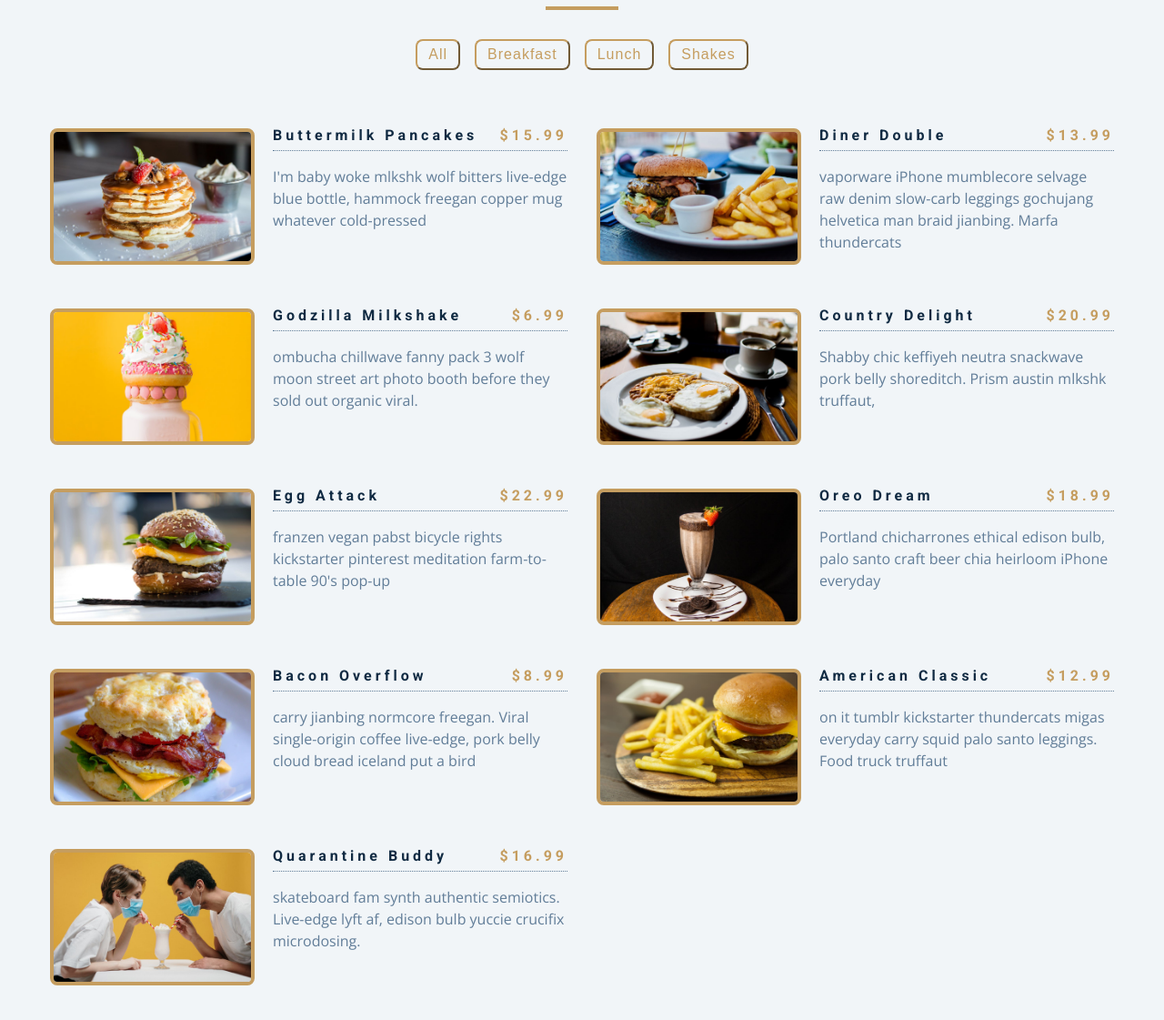
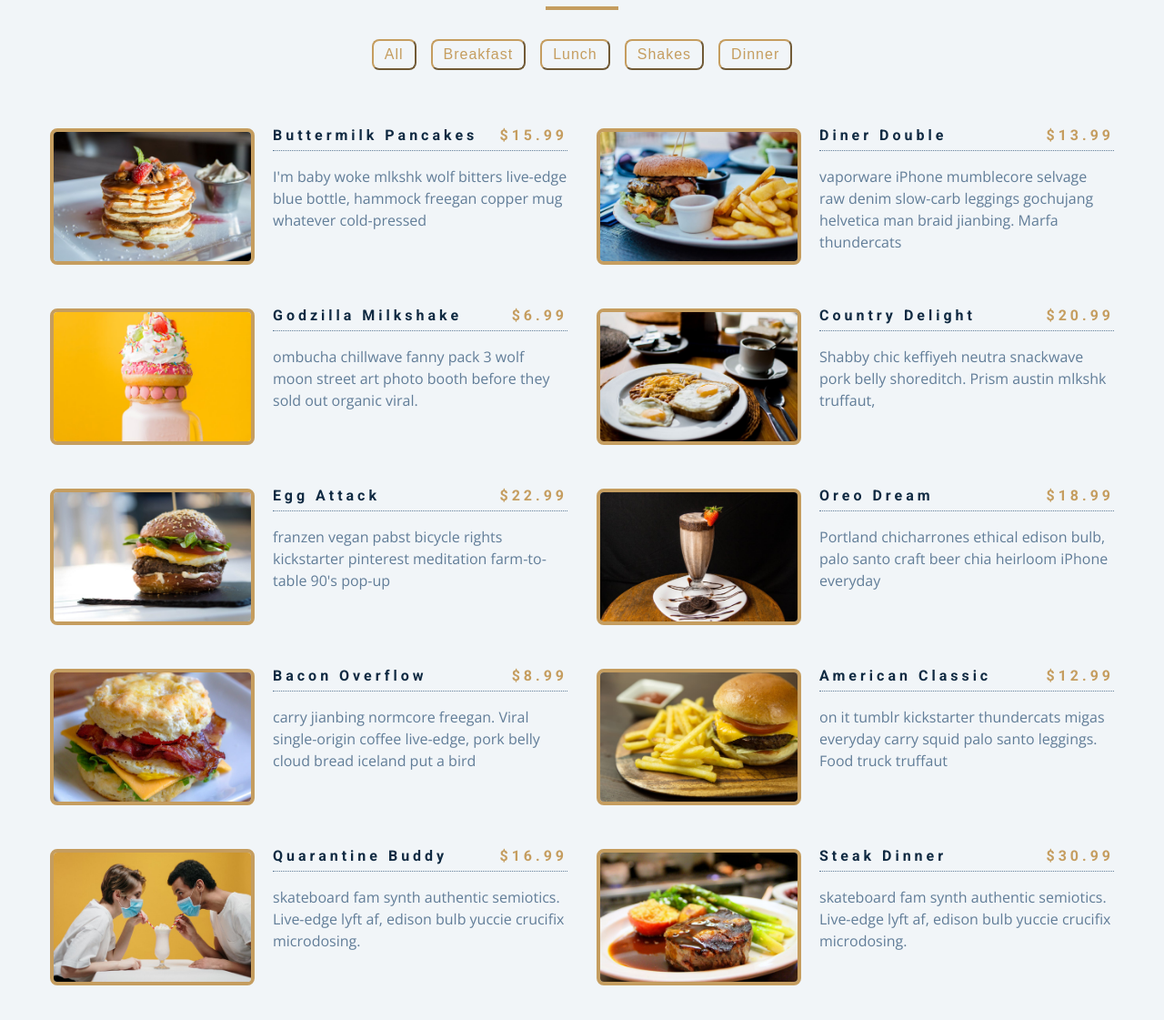
Before and after one commit to gilsgit/js-foodmenu, a plain HTML site: page index.html in a window 1280 px wide. Shown: the part 125-1246 px from the top of the page at 91% size. Drawn offline with nearby package versions, Linux system fonts and the light colour scheme.

Commit message:
finished project

```diff
--- a/app.js
+++ b/app.js
@@ -71,39 +71,28 @@ const menu = [
     img: "./images/item-9.jpeg",
     desc: `skateboard fam synth authentic semiotics. Live-edge lyft af, edison bulb yuccie crucifix microdosing.`,
   },
+  {
+    id: 10,
+    title: "steak dinner",
+    category: "dinner",
+    price: 30.99,
+    img: "./images/item-10.jpeg",
+    desc: `skateboard fam synth authentic semiotics. Live-edge lyft af, edison bulb yuccie crucifix microdosing.`,
+  },
 ];
 
 const sectionCenter = document.querySelector('.section-center');
-const filterBtns = document.querySelectorAll('.filter-btn');
+const container = document.querySelector('.btn-container');
+
 
 
 
 // load items
 window.addEventListener("DOMContentLoaded", function(){
   // console.log('loaded potats');
-  displayMenuItems(menu)
+    displayMenuItems(menu)
+    displayMenuButtons();
 });
-
-// filter items
-filterBtns.forEach(function(btn){
-  btn.addEventListener('click', function(e){
-    const category = e.currentTarget.dataset.id;
-    const menuCategory = menu.filter(function(menuItem){
-      if (menuItem.category === category) {
-        return menuItem;
-      }
-    });
-    // console.log(menuCategory);
-    if (category === 'all'){
-      displayMenuItems(menu)
-    }
-    else {
-      displayMenuItems(menuCategory)
-    }
-  })
-})
-
-
 
 
 function displayMenuItems(menuItems){
@@ -125,3 +114,37 @@ function displayMenuItems(menuItems){
   displayMenu = displayMenu.join("");
   sectionCenter.innerHTML = displayMenu;
 };
+
+function displayMenuButtons(){
+  const categories = menu.reduce(function(values, item){
+    if(!values.includes(item.category)){
+      values.push(item.category)
+    }
+    return values;
+  }, ['all'])
+  const categoryBtns = categories.map(function(category){
+     return `<button class="filter-btn" type="button" data-id=${category}>${category}</button>`
+  }).join("");
+  // console.log(categoryBtns);
+  container.innerHTML =  categoryBtns;
+  const filterBtns = document.querySelectorAll('.filter-btn');
+
+  // filter items
+filterBtns.forEach(function(btn){
+  btn.addEventListener('click', function(e){
+    const category = e.currentTarget.dataset.id;
+    const menuCategory = menu.filter(function(menuItem){
+      if (menuItem.category === category) {
+        return menuItem;
+      }
+    });
+    // console.log(menuCategory);
+    if (category === 'all'){
+      displayMenuItems(menu)
+    }
+    else {
+      displayMenuItems(menuCategory)
+    }
+  })
+})
+};
--- a/index.html
+++ b/index.html
@@ -21,16 +21,16 @@
       </div>
       <!-- filter buttons -->
       <div class="btn-container">
-        <button class="filter-btn" type="button" data-id="all">all</button>
+        <!-- <button class="filter-btn" type="button" data-id="all">all</button>
         <button class="filter-btn" type="button" data-id="breakfast">breakfast</button>
         <button class="filter-btn" type="button" data-id="lunch">lunch</button>
-        <button class="filter-btn" type="button" data-id="shakes">shakes</button>
+        <button class="filter-btn" type="button" data-id="shakes">shakes</button> -->
 
       </div>
     <!--menu items  -->
     <div class="section-center">
       <!-- single item -->
-      <article class="menu-item">
+      <!-- <article class="menu-item">
         <img src="./menu-item.jpeg" class="photo" alt="menu item">
         <div class="item-info">
           <header>
@@ -41,7 +41,7 @@
             Lorem ipsum dolor sit amet consectetur adipisicing elit. Quasi obcaecati dolor iusto magni voluptatibus corrupti voluptates culpa, expedita ex fugiat.
           </p>
         </div>
-      </article>
+      </article> -->
       <!-- end of single item -->
 
     </div>
```
